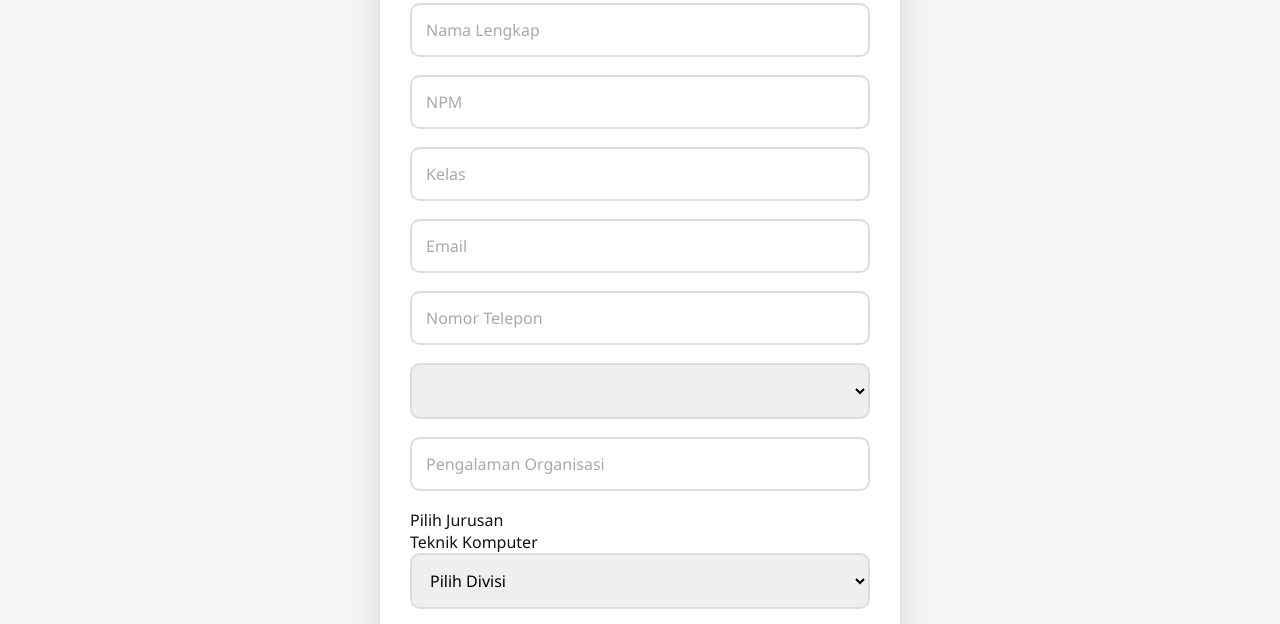
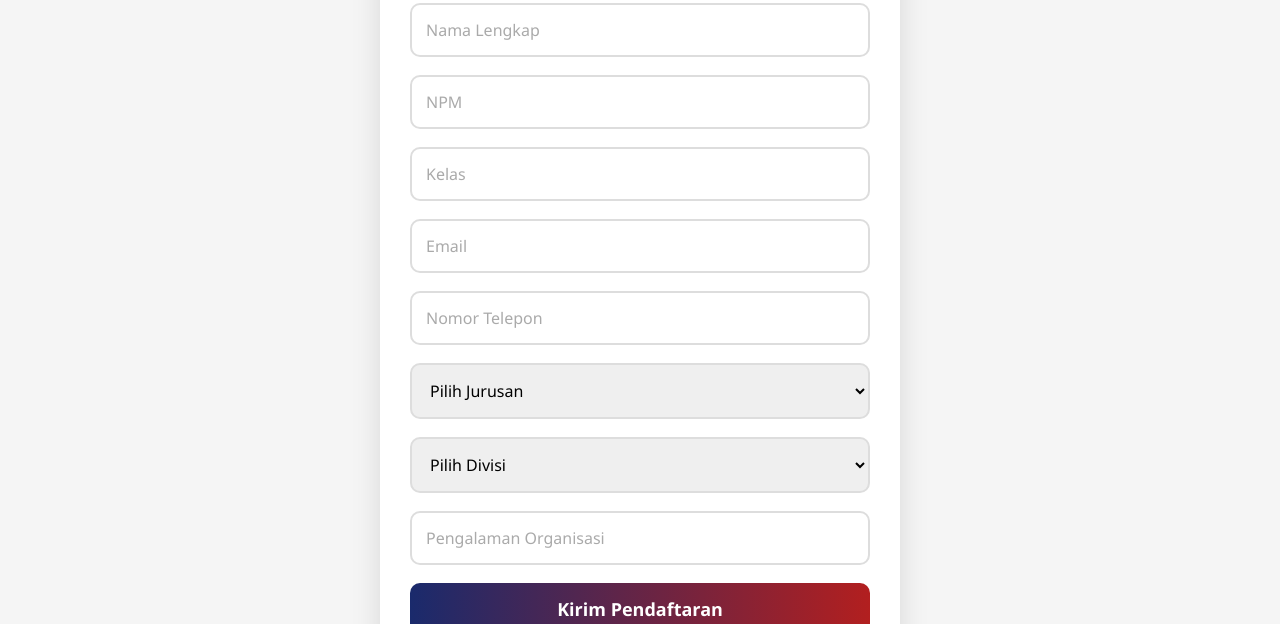
Before and after one commit to ZackCode46/HIMATEKKOM_UG, a plain HTML site: page pendaftaran.html in a window 1280 px wide. Shown: the part 280-904 px from the top of the page. Drawn offline with Linux system fonts and the light colour scheme.

Commit message:
Update pendaftaran.html

```diff
--- a/pendaftaran.html
+++ b/pendaftaran.html
@@ -469,23 +469,20 @@
 
       <input type="number" id="no_telp" name="no_telp" placeholder="Nomor Telepon" required>
 
-      <select id="jurusan" name="jurusan" required>
+      <select name="jurusan" required>
+       <option value="">Pilih Jurusan</option>
+       <option value="Teknik Komputer">Teknik Komputer</option>
+      </select>
 
-      <select id="divisi" name="divisi" required>
+      <select name="divisi" required>
+       <option value="">Pilih Divisi</option>
+       <option value="Media Kreatif">Media Kreatif</option>
+       <option value="PSDM">PSDM</option>
+       <option value="Humas">Humas</option>
+       <option value="Organisasi">Organisasi</option>
+      </select>
 
       <input type="text" id="pengalaman" name="pengalaman" placeholder="Pengalaman Organisasi" required>
-
-        <option value="">Pilih Jurusan</option>
-        <option value="Teknik Komputer">Teknik Komputer</option>
-      </select>
-      <select id="divisi" required>
-        <option value="">Pilih Divisi</option>
-        <option value="Departemen Media Kreatif">Departemen Media Kreatif</option>
-        <option value="Departemen Pengembangan Sumber Daya Masyarakat">Departemen Pengembangan SDM</option>
-        <option value="Departemen Hubungan Masyarakat">Hubungan Masyarakat</option>
-        <option value="Departemen Organisasi">Organisasi</option>
-      </select>
-      <input type="text" id="pengalaman" placeholder="Pengalaman Organisasi" required>
       <button type="submit">Kirim Pendaftaran</button>
     </form>
     <!-- Tempat menampilkan pesan sukses/error -->
```
